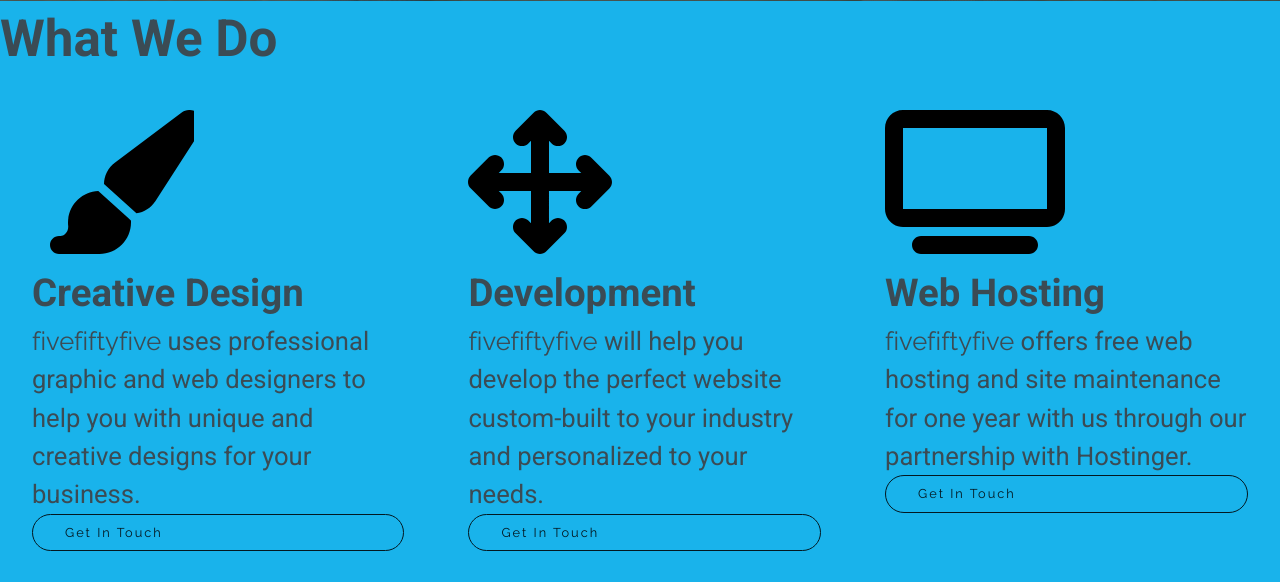
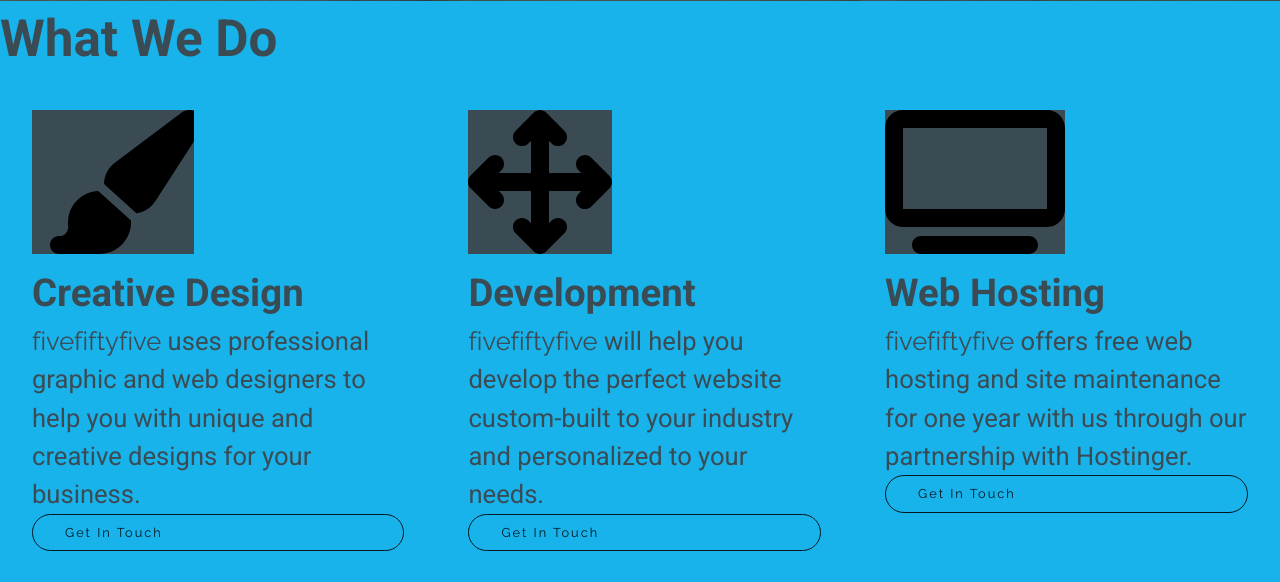
Before and after one commit to waxx567/fivefiftyfive, a Flask app: page / in a window 1280 px wide. Shown: the part 799-1381 px from the top of the page. Run offline with Flask 2, Linux system fonts and the light colour scheme.

Commit message:
Update style.css

```diff
--- a/static/scss/style.css
+++ b/static/scss/style.css
@@ -364,7 +364,7 @@
 
 .box__icon {
   height: 9rem;
-  color: hsl(var(--col-darkBlueGrey));
+  background-color: hsl(var(--col-darkBlueGrey));
 }
 
 .aboutus-container {
```
